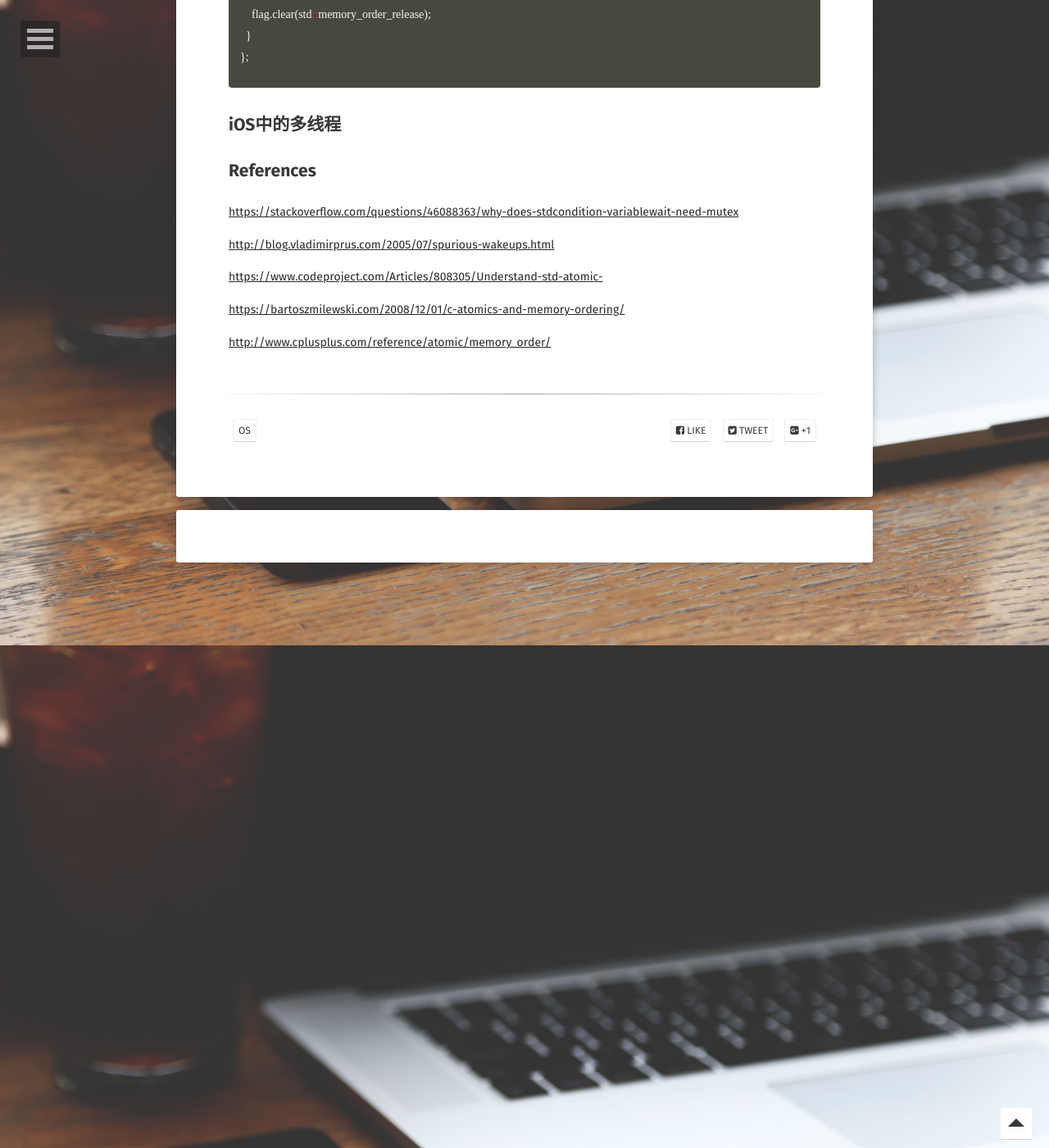
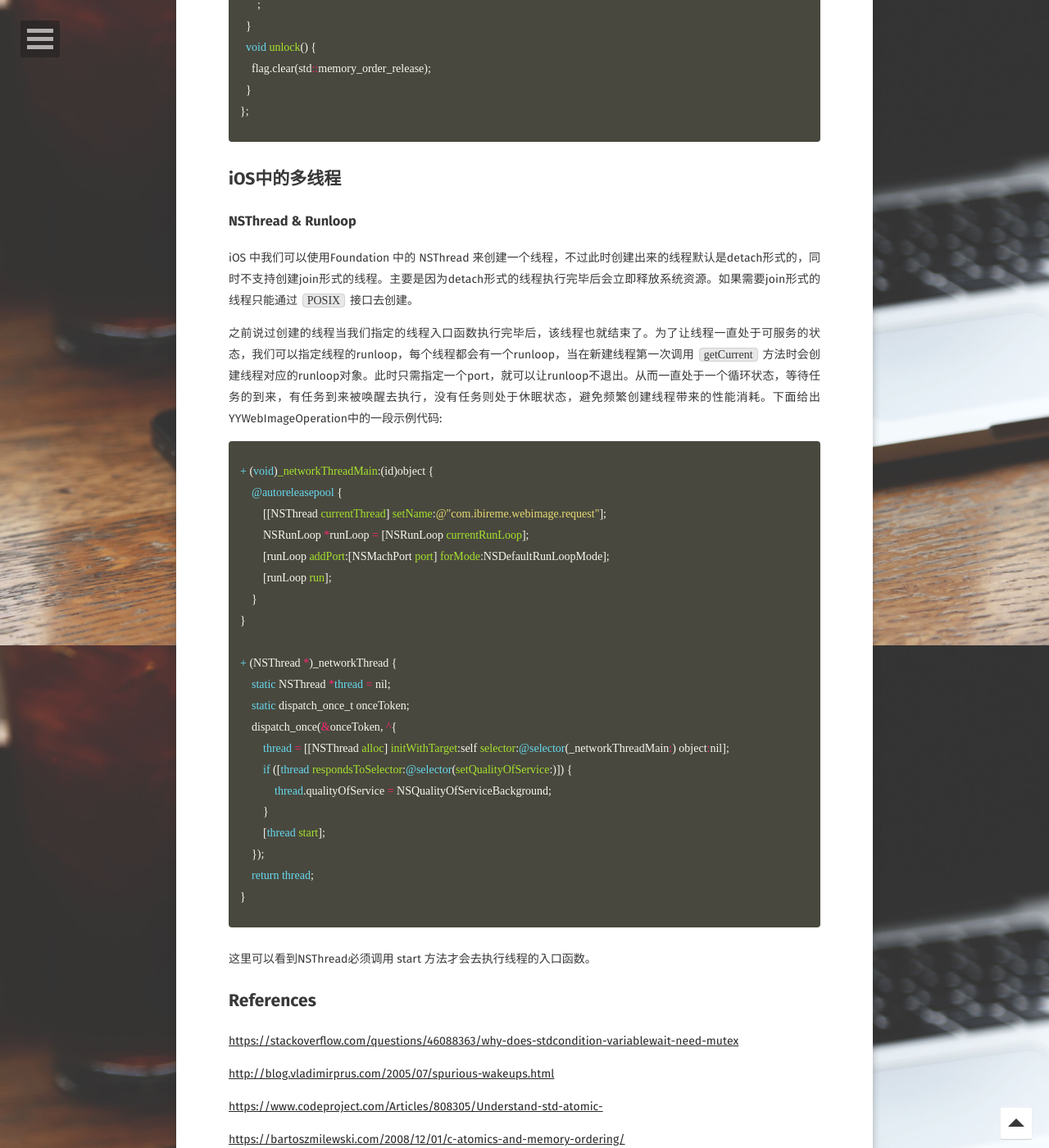
Before and after one commit to longjianjiang/longjianjiang.github.io, a Jekyll site: the page built from _posts/2019-03-07-thread-safety.md, in a window 1280 px wide and 1400 px high, scrolled down 10013 px. Shown: the whole window at 82% size. Built offline with Jekyll 4.4.1, drawn with Linux system fonts in a browser that asks for light colours; some web fonts are replaced; comment, search, counter and statistics services are not loaded; some of the changed text lies outside the part shown.

Commit message:
Update(auto commit)

```diff
--- a/_posts/2019-03-07-thread-safety.md
+++ b/_posts/2019-03-07-thread-safety.md
@@ -45,6 +45,8 @@ int main(int argc, const char * argv[]) {
 `td.join()` 这个方法是我们指定 td 在销毁之前如何处理线程的结束状态，这里的 `join()` 的效果是，`launch_thread` 会在调用`join()` 后阻塞，直到 `worker_thread` 执行完成后继续执行。
 
 还有另一个选择是 `detach()`，此时 `worker_thread` 创建后立即和 `launch_thread` 分离，此时两条线程各自独立执行。此时需要注意的是，当 `launch_thread` 结束并伴随着资源的销毁，`worker_thread` 可能仍在运行，此时需要保证 `worker_thread` 没有引用到这些资源。
+
+需要注意的是使用`join()`后，创建线程分配的资源，必须等到join方法返回的时候才能被回收，而相反使用 `detach()` 当线程入口函数执行完毕后会立即释放系统资源。
 
 如果没有没有指定 td 在销毁之前如何处理线程的结束状态，线程会在析构函数中调用 `std::terminate` 造成系统崩溃。
 
@@ -345,6 +347,38 @@ public:
 
 ## iOS中的多线程
 
+### NSThread & Runloop
+
+iOS 中我们可以使用Foundation 中的 NSThread 来创建一个线程，不过此时创建出来的线程默认是detach形式的，同时不支持创建join形式的线程。主要是因为detach形式的线程执行完毕后会立即释放系统资源。如果需要join形式的线程只能通过 `POSIX` 接口去创建。
+
+之前说过创建的线程当我们指定的线程入口函数执行完毕后，该线程也就结束了。为了让线程一直处于可服务的状态，我们可以指定线程的runloop，每个线程都会有一个runloop，当在新建线程第一次调用 `getCurrent` 方法时会创建线程对应的runloop对象。此时只需指定一个port，就可以让runloop不退出。从而一直处于一个循环状态，等待任务的到来，有任务到来被唤醒去执行，没有任务则处于休眠状态，避免频繁创建线程带来的性能消耗。下面给出YYWebImageOperation中的一段示例代码:
+
+{% highlight objective_c %}
++ (void)_networkThreadMain:(id)object {
+    @autoreleasepool {
+        [[NSThread currentThread] setName:@"com.ibireme.webimage.request"];
+        NSRunLoop *runLoop = [NSRunLoop currentRunLoop];
+        [runLoop addPort:[NSMachPort port] forMode:NSDefaultRunLoopMode];
+        [runLoop run];
+    }
+}
+
++ (NSThread *)_networkThread {
+    static NSThread *thread = nil;
+    static dispatch_once_t onceToken;
+    dispatch_once(&onceToken, ^{
+        thread = [[NSThread alloc] initWithTarget:self selector:@selector(_networkThreadMain:) object:nil];
+        if ([thread respondsToSelector:@selector(setQualityOfService:)]) {
+            thread.qualityOfService = NSQualityOfServiceBackground;
+        }
+        [thread start];
+    });
+    return thread;
+}
+{% endhighlight %}
+
+这里可以看到NSThread必须调用 start 方法才会去执行线程的入口函数。
+
 ## References
 
 [https://stackoverflow.com/questions/46088363/why-does-stdcondition-variablewait-need-mutex](https://stackoverflow.com/questions/46088363/why-does-stdcondition-variablewait-need-mutex)
```
